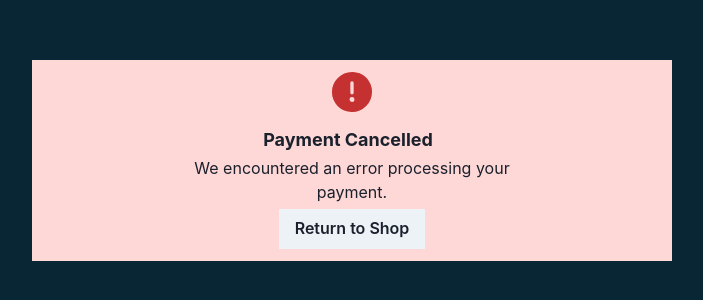
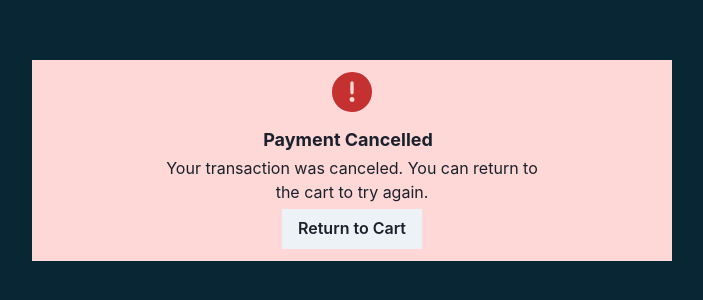
Before and after one commit to thomastepi/beauty-salon-react-app, a React (Create React App) app: page /cancel in a window 1280 px wide. Shown: the part 240-540 px from the top of the page, without its empty margins (288-991 px from the left). Built offline with nearby package versions, Linux system fonts and the light colour scheme; no server answers; a web font is replaced by a local one.

Commit message:
clear cart on successful payment

```diff
--- a/src/pages/Cancel.js
+++ b/src/pages/Cancel.js
@@ -27,10 +27,11 @@ const Cancel = () => {
           Payment Cancelled
         </AlertTitle>
         <AlertDescription maxWidth="sm">
-          We encountered an error processing your payment.
+          Your transaction was canceled. You can return to the cart to try
+          again.
         </AlertDescription>
-        <Button onClick={() => navigate("/gift-cards")} py="10px" mt="5px">
-          Return to Shop
+        <Button onClick={() => navigate("/cart")} py="10px" mt="5px">
+          Return to Cart
         </Button>
       </Alert>
     </Center>
--- a/src/pages/Checkout.js
+++ b/src/pages/Checkout.js
@@ -29,7 +29,6 @@ const Checkout = () => {
   const toast = useToast();
 
   const makePayment = async () => {
-    try {
     setIsLoading(true);
     const stripe = await loadStripe(
       process.env.REACT_APP_STRIPE_PUBLISHABLE_KEY
@@ -40,6 +39,7 @@ const Checkout = () => {
     const headers = {
       "Content-Type": "application/json",
     };
+    try {
       const response = await fetch(
         `${process.env.REACT_APP_BASE_URL}/api/create-checkout-session`,
         {
@@ -49,12 +49,20 @@ const Checkout = () => {
         }
       );
       const session = await response.json();
-      await stripe.redirectToCheckout({
+      const result = await stripe.redirectToCheckout({
         sessionId: session.id,
       });
-      setIsLoading(false);
+      if (result.error) {
+        toast({
+          title: "Checkout failed.",
+          description: result.error.message,
+          status: "error",
+          duration: 9000,
+          isClosable: true,
+          position: "top",
+        });
+      }
     } catch (error) {
-      if (error) {
       toast({
         title: "An error occurred.",
         description: "Please try again later.",
@@ -63,8 +71,8 @@ const Checkout = () => {
         isClosable: true,
         position: "top",
       });
-      }
       console.error("Error:", error);
+    } finally {
       setIsLoading(false);
     }
   };
@@ -107,12 +115,10 @@ const Checkout = () => {
                   <Heading>Order Summary</Heading>
                   <VStack spacing={5}>
                     {cart.items.map((item) => (
-                      <>
                       <HStack spacing={4} key={item.id}>
                         <StaticGiftCard price={item.price} />
                         <Text as="b">x{item.quantity}</Text>
                       </HStack>
-                      </>
                     ))}
                   </VStack>
                   <HStack w="50%" justify={"space-between"}>
--- a/src/pages/Success.js
+++ b/src/pages/Success.js
@@ -1,4 +1,4 @@
-import React from "react";
+import React, { useEffect } from "react";
 import { useNavigate } from "react-router-dom";
 import {
   Alert,
@@ -8,9 +8,16 @@ import {
   Center,
   Button,
 } from "@chakra-ui/react";
+import { useDispatch } from "react-redux";
+import { clearCart } from "../features/cart/cartSlice";
 
 const Success = () => {
   const navigate = useNavigate();
+  const dispatch = useDispatch();
+
+  useEffect(() => {
+    dispatch(clearCart());
+  }, [dispatch]);
 
   return (
     <Center bg="#092635" h="100vh">
@@ -31,8 +38,8 @@ const Success = () => {
           Your gift card has been successfully delivered to the recipient's
           email address. They'll be delighted to receive this thoughtful gift.
         </AlertDescription>
-        <Button onClick={() => navigate("/gift-cards")} py="10px" mt="5px">
-          Return to Shop
+        <Button onClick={() => navigate("/")} py="10px" mt="5px">
+          Return to Home
         </Button>
       </Alert>
     </Center>
```
Lines whose indentation alone changed are shown as unchanged.
